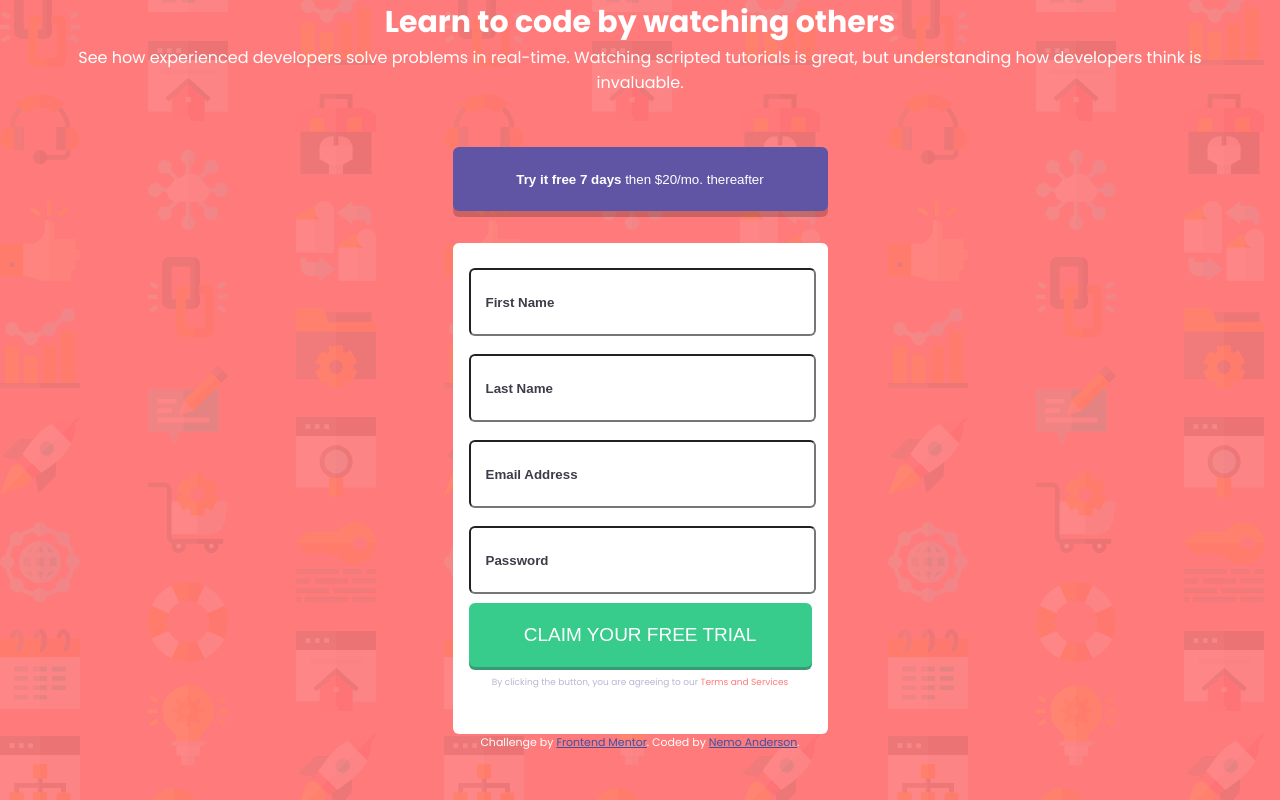
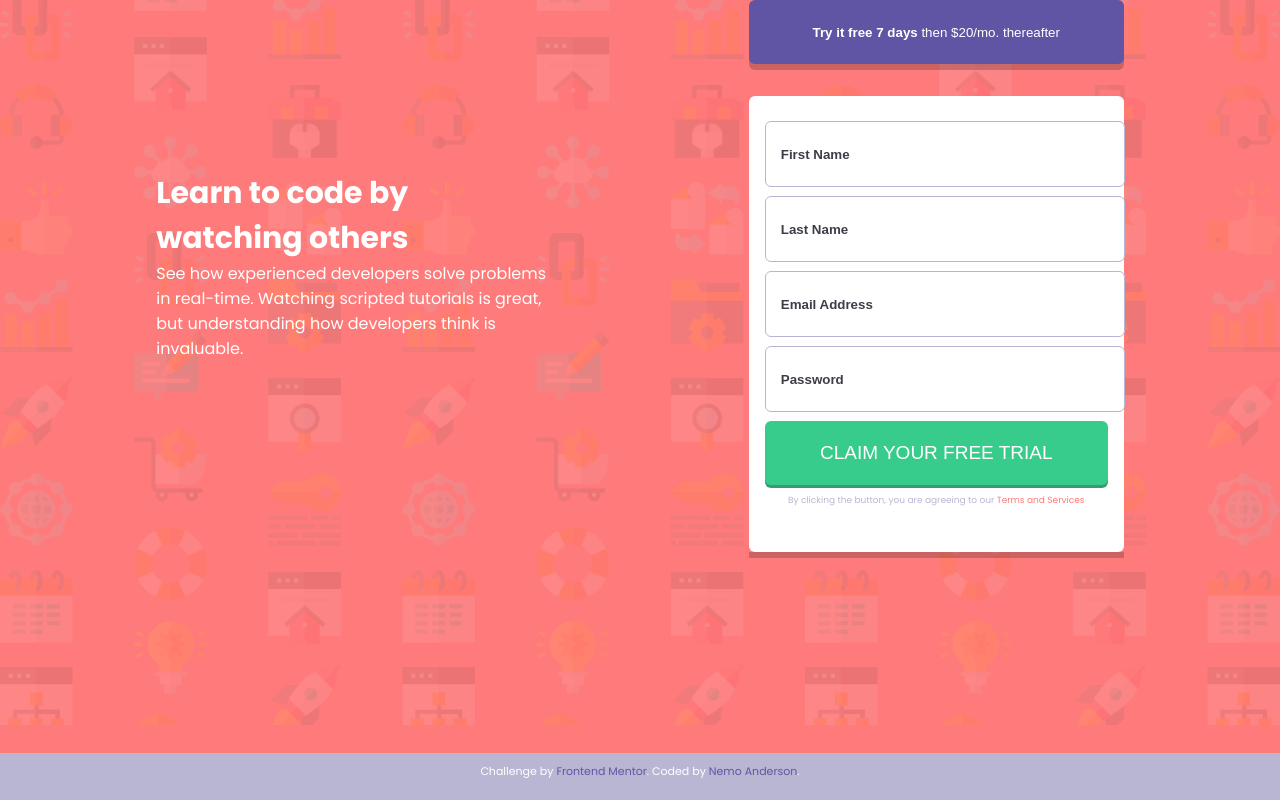
Before and after one commit to nemoanderson/signupForm, a plain HTML site: page index.html in a window 1280 px wide. Drawn offline with Linux system fonts and the light colour scheme.

Commit message:
started diesktop design

```diff
--- a/index.html
+++ b/index.html
@@ -15,17 +15,6 @@
     <link rel="stylesheet" href="styles.css" />
 
     <title>Frontend Mentor | Intro component with sign up form</title>
-
-    <!-- Feel free to remove these styles or customise in your own stylesheet 👍 -->
-    <style>
-      .attribution {
-        font-size: 11px;
-        text-align: center;
-      }
-      .attribution a {
-        color: hsl(228, 45%, 44%);
-      }
-    </style>
   </head>
   <body>
     <main class="content">
--- a/styles.css
+++ b/styles.css
@@ -15,20 +15,26 @@
 * {
   margin: 0;
   padding: 0;
+
 }
 
 body {
   background-image: url(/images/bg-intro-mobile.png);
+  background-repeat: no-repeat;
+  background-size: cover;
   background-color: var(--primary-red, salmon);
   color: var(--white, white);
   font-family: Poppins, serif;
   font-size: var(--body-copy, 16px);
+
+
 }
 
 main {
   display: grid;
-  gap: 2rem;
+  gap: 3rem;
 }
+
 h1 {
   font-size: 30px;
 }
@@ -40,6 +46,7 @@ p {
 h1 p {
   text-align: center;
 }
+
 
 form {
   background-color: var(--white, white);
@@ -62,31 +69,50 @@ button {
 }
 
 span {
-  font-weight: bold;
+  font-weight: 700;
 }
 
 input[type="text"], [type="email"], [type="password"] {
   border-radius: var(--border-radius, 6px);
+  border: 1px solid var(--neutral-grayish-blue);
   width: 100%;
   height: 8vh;
   margin: 9px auto;
+  display: block;
+  padding-left:15px;
+}
+
+footer {
+  background-color: var(--neutral-grayish-blue);
+  padding: 10px 0 0 0 ;
+  position: absolute;
+  right: 0;
+  left: 0;
+  bottom: 0;
+  font-size: 11px;
+  text-align: center;
+}
+footer a {
+  text-decoration: none;
+  color: var(--accent-blue);
 }
 
 ::placeholder {
   font-weight: 700;
   color: var(--neutral-dark-blue);
   opacity: 1; /*Firefox*/
-  padding-left: 15px;
 }
+
 .text-section {
   display: block;
   margin: auto;
   text-align: center;
-  max-width: 90%;
+
 }
 
 .form-section {
   margin: auto;
+  box-shadow: 0 6px 0 0 rgba(0, 0, 0, 0.2);
 }
 
 .trial-btn {
@@ -121,4 +147,22 @@ input[type="text"], [type="email"], [type="password"] {
   body {
     background-image: url(/images/bg-intro-desktop.png);
   }
+
+.content {
+  display: flex;
+  height: 85%;
+  padding: 0 5rem;
+
 }
+.form-section {
+  display: grid;
+  margin: auto;
+}
+
+.text-section{
+display:block;
+text-align: center;
+margin: auto;
+width: 35%;
+text-align: left;}
+}
```
